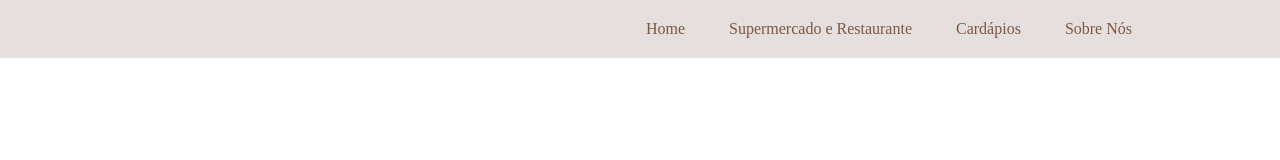
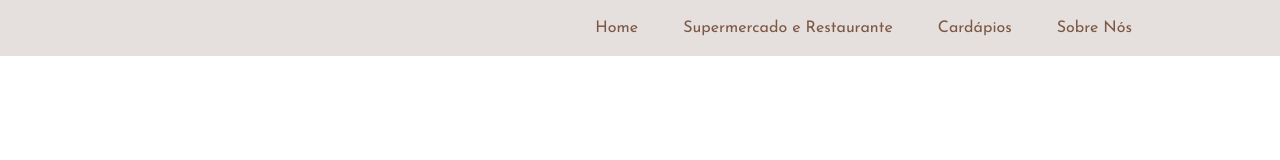
Before and after one commit to future4code/muyembe-landing-page4, a plain HTML site: page landing-page/index.html in a window 1280 px wide. Drawn offline with Linux system fonts and the light colour scheme.

Commit message:
Mudança na fonte

```diff
--- a/landing-page/index.html
+++ b/landing-page/index.html
@@ -3,9 +3,11 @@
   <head>
     <meta charset="UTF-8" />
     <meta name="viewport" content="width=device-width, initial-scale=1.0" />
-    <title>4Food</title>
     <link rel="icon" href="./img/4food-logo.png" />
     <link rel="stylesheet" href="style.css" />
+    <link rel="preconnect" href="https://fonts.gstatic.com">
+    <link href="https://fonts.googleapis.com/css2?family=Josefin+Sans:wght@300;400;600&display=swap" rel="stylesheet">
+    <title>4Food</title>
   </head>
   <body>
     <header>
--- a/landing-page/style.css
+++ b/landing-page/style.css
@@ -3,6 +3,7 @@
     margin: 0;
     text-decoration: none;
     color: #7c5744;
+    font-family: 'Josefin Sans', sans-serif;
 
 }
 
```
